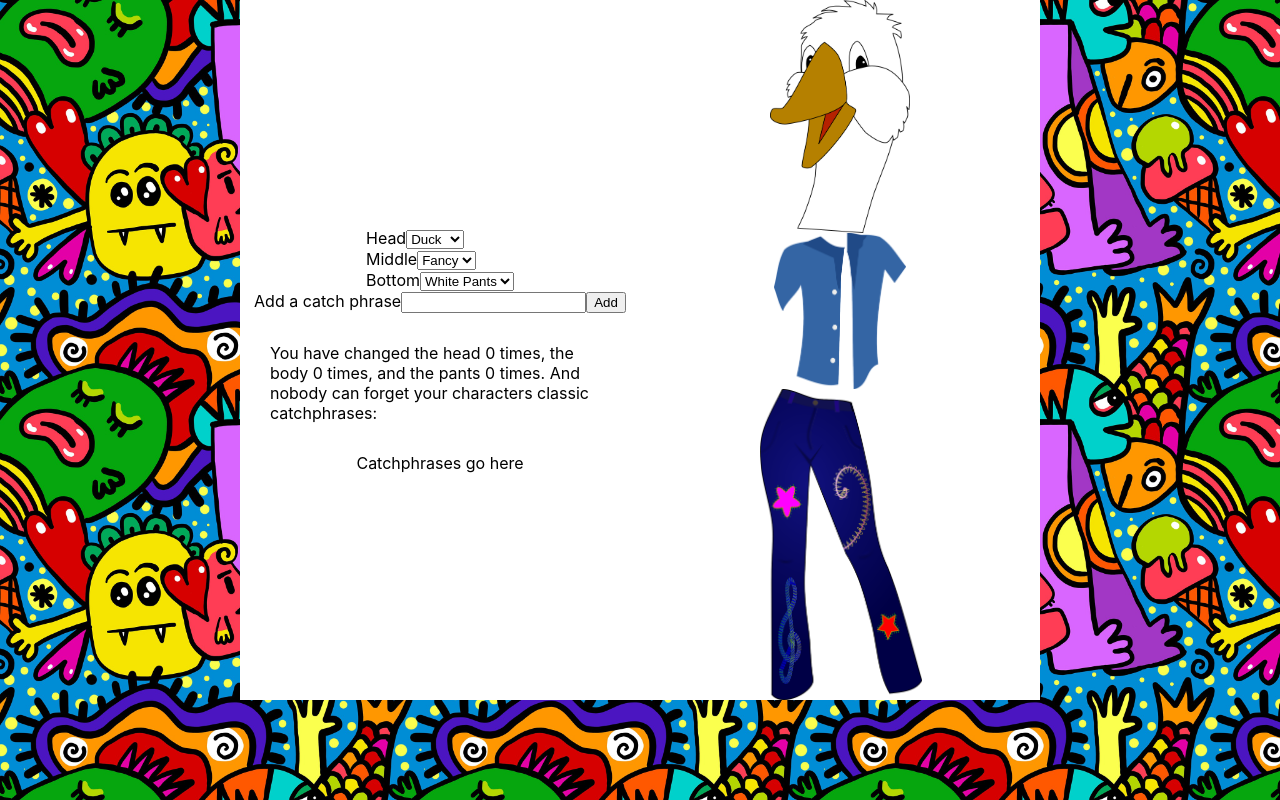
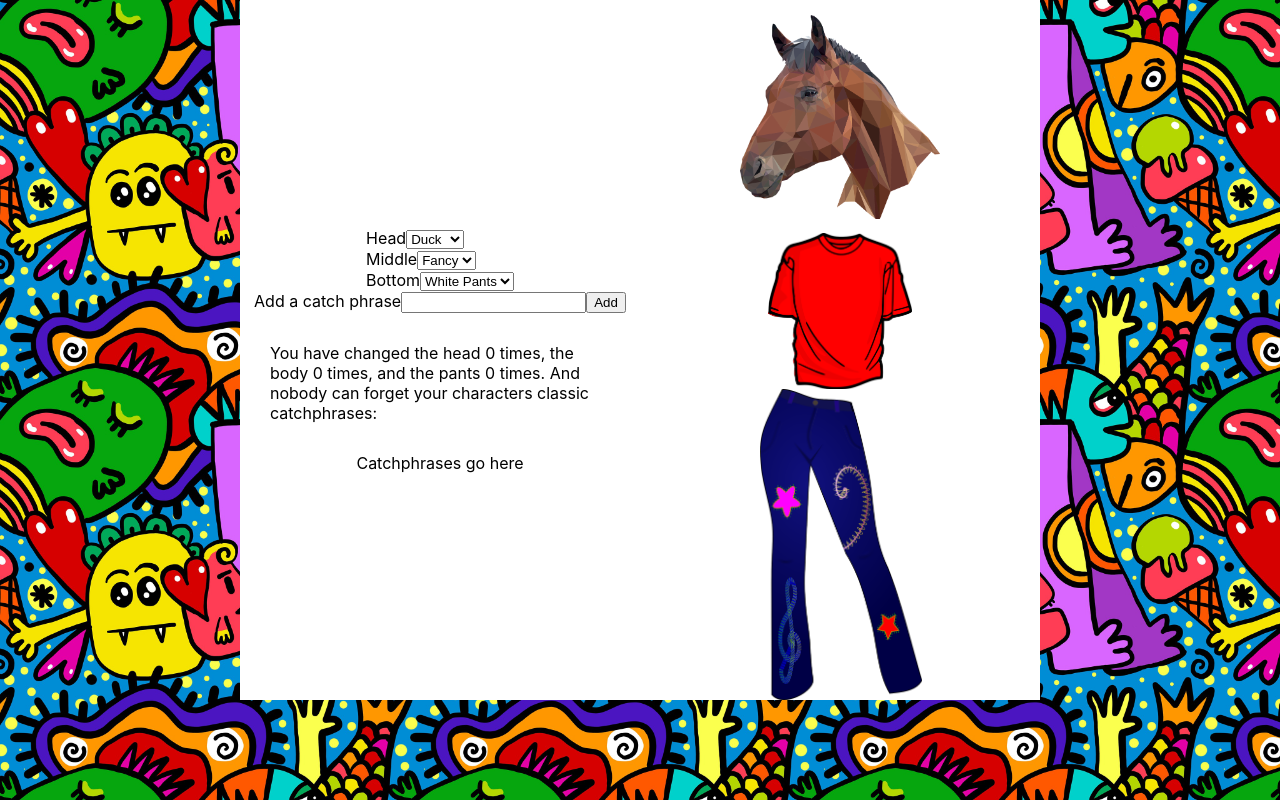
Before and after one commit to p-brubaker/character-builder, a React (Create React App) app: page / in a window 1280 px wide. Built offline with nearby package versions, Linux system fonts and the light colour scheme.

Commit message:
render character images dynamically

```diff
--- a/src/App.js
+++ b/src/App.js
@@ -10,8 +10,7 @@ function App() {
 
   return (
     <div className="App">
-      <InputField head={head} setHead={setHead} />
-      <Character
+      <InputField
         head={head}
         setHead={setHead}
         middle={middle}
@@ -19,6 +18,7 @@ function App() {
         bottom={bottom}
         setBottom={setBottom}
       />
+      <Character head={head} middle={middle} bottom={bottom} />
     </div>
   )
 }
--- a/src/components/character/Character.jsx
+++ b/src/components/character/Character.jsx
@@ -1,13 +1,57 @@
+/* eslint-disable indent */
 import React from 'react'
 import './Character.css'
 
-function Character() {
+import birdHead from '../../images/bird-head.png'
+import dogHead from '../../images/dog-head.png'
+import duckHead from '../../images/duck-head.png'
+import horseHead from '../../images/horse-head.png'
+import blueMiddle from '../../images/blue-middle.png'
+import dressMiddle from '../../images/dress-middle.png'
+import pinkMiddle from '../../images/pink-middle.png'
+import redMiddle from '../../images/red-middle.png'
+import singleLeg from '../../images/single_leg-pants.png'
+import whitePants from '../../images/white-pants.png'
+import bluePants from '../../images/blue-pants.png'
+
+function Character({ head, middle, bottom }) {
   return (
     <div className="character-container">
       <div className="character">
-        <div className="bg head"></div>
-        <div className="bg middle"></div>
-        <div className="bg bottom"></div>
+        <div
+          className="bg head"
+          style={
+            head === 'Bird'
+              ? { backgroundImage: `url(${birdHead})` }
+              : head === 'Dog'
+              ? { backgroundImage: `url(${dogHead})` }
+              : head === 'Duck'
+              ? { backgroundImage: `url(${duckHead})` }
+              : { backgroundImage: `url(${horseHead})` }
+          }
+        ></div>
+        <div
+          className="bg middle"
+          style={
+            middle === 'Fancy'
+              ? { backgroundImage: `url(${dressMiddle})` }
+              : middle === 'Blue'
+              ? { backgroundImage: `url(${blueMiddle})` }
+              : middle === 'Pink'
+              ? { backgroundImage: `url(${pinkMiddle})` }
+              : { backgroundImage: `url(${redMiddle})` }
+          }
+        ></div>
+        <div
+          className="bg bottom"
+          style={
+            bottom === 'Single Leg'
+              ? { backgroundImage: `url(${singleLeg})` }
+              : bottom === 'White Pants'
+              ? { backgroundImage: `url(${whitePants})` }
+              : { backgroundImage: `url(${bluePants})` }
+          }
+        ></div>
       </div>
     </div>
   )
```
Also changed, not shown: src/images/blue-pants.webp (deleted), src/images/single_leg-pants.png (renamed from src/images/leg-pants.png).
